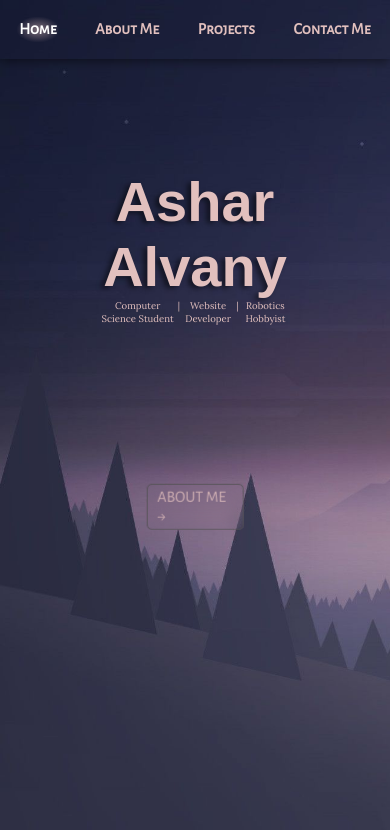
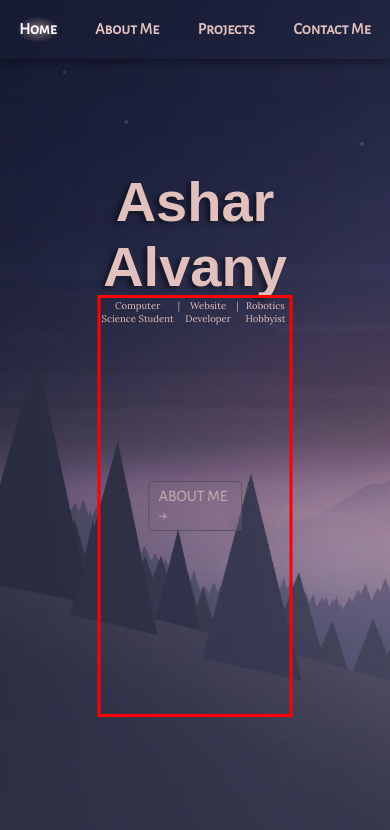
Before and after one commit to AshZee/AsharPortfolio, a website: page views/home.html in a window 390 px wide. Drawn offline with nearby package versions, Linux system fonts and the light colour scheme; files that its build step writes are made by us from their sources; files whose address does not match are found by name.

Commit message:
Home page fix

```diff
--- a/public/css/home-styles.css
+++ b/public/css/home-styles.css
@@ -155,14 +155,17 @@ nav h1{
         font-size: 0.6rem;
     }
     .aboutBtn{
-        padding: 3px 10px;
+        padding: 5px 10px;
         font-size: 1rem;
         background-color: transparent;
         color: rgb(226,192,190);
 }
     .btnContainer{
+        border-radius: unset;
         top: 60vh;
-        height: 10vh;
+        height: 50vh;
+        width: 50vw;
+        border: 3px red solid;
     }
 }
 @font-face {
```
